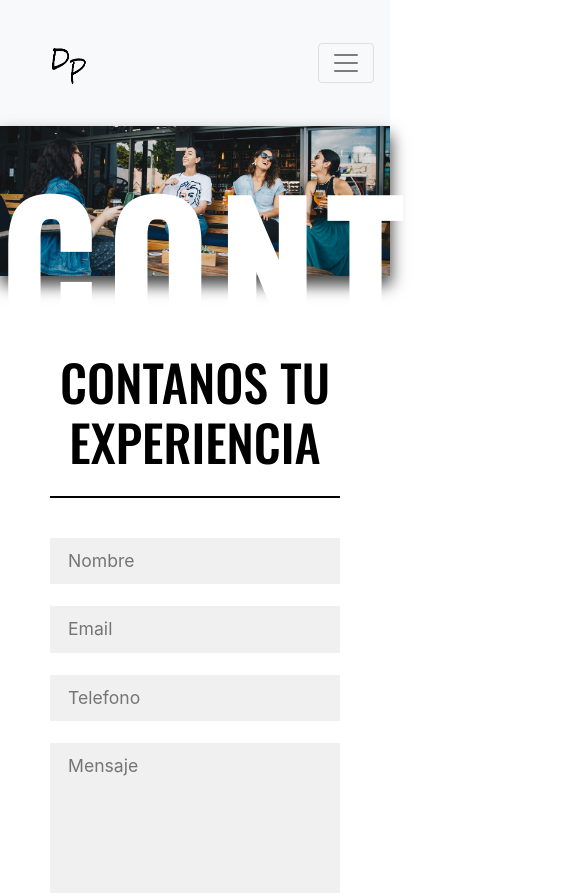
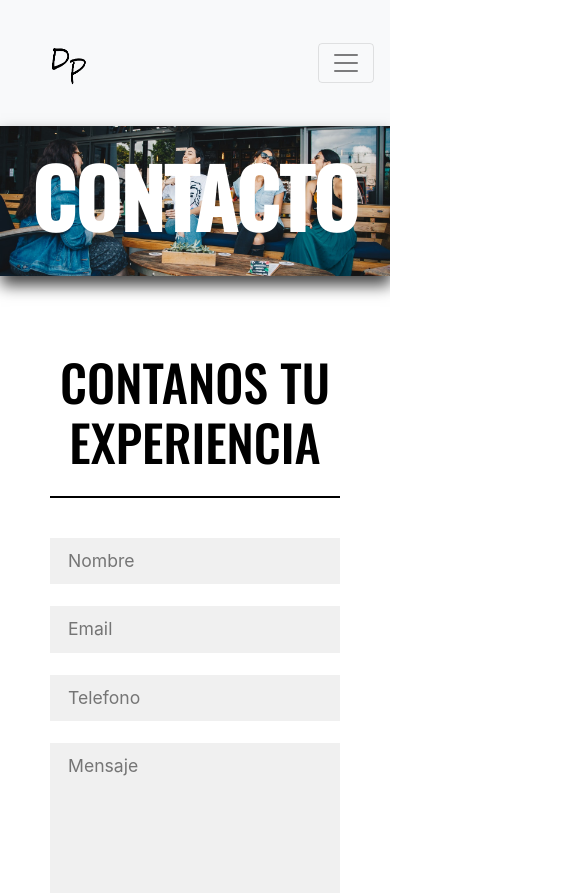
Before and after one commit to PedroSturzen/DesarrolloWeb, a website: page Pages/contacto.html in a window 390 px wide. Shown: the top 896 px of the page, 585 px wide, since content can reach past the window. Drawn offline with nearby package versions, Linux system fonts and the light colour scheme.

Commit message:
mediaquery banners

```diff
--- a/scss/_mediasq.scss
+++ b/scss/_mediasq.scss
@@ -149,6 +149,10 @@
     /* ----------------------------SUCURSAL---------------------------- */
     .content-line_sucursal{
         width: 290px;
+    }
+    .texto-header{
+        font-size: 80px;
+        letter-spacing: 0px;
     }
     .sucursal .sucursal__paragraph {
         margin: 22px;
```
Also changed, not shown: Css/estilo.css.
